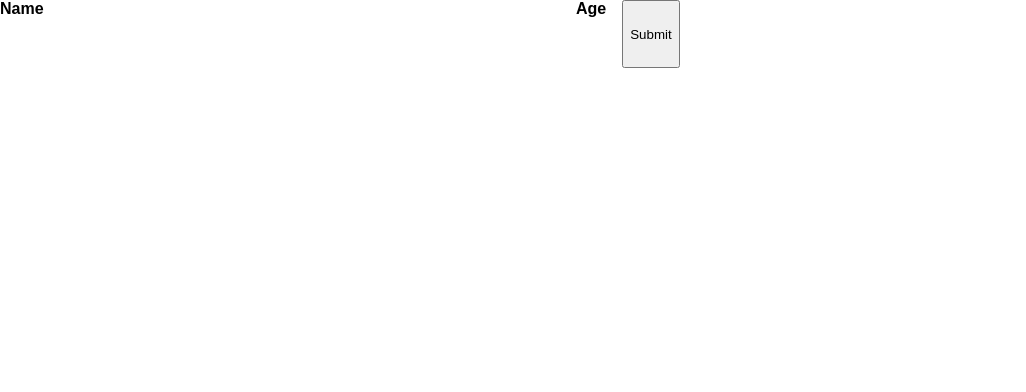
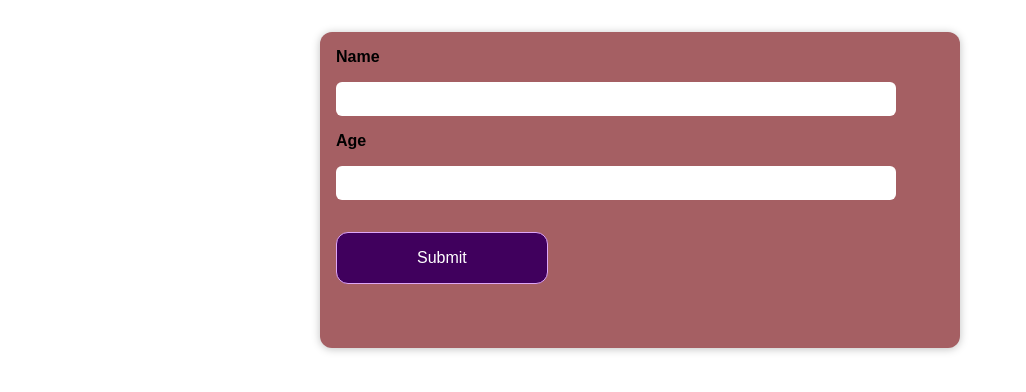
Before and after one commit to ColinMattutini/User-Creation-Deletion, a React (Create React App) app in the folder user-creation-deletion/: page / in a window 1280 px wide. Shown: the top 392 px of the page, without its empty margins (0-1026 px from the left). Built offline with nearby package versions, Linux system fonts and the light colour scheme.

Commit message:
Created Entry Form with text/num input

```diff
--- /dev/null
+++ b/user-creation-deletion/src/Components/UI/Card.css
@@ -0,0 +1,5 @@
+.card{
+    border-radius: 12px;
+    box-shadow: 0 1px 8px rgba(0,0,0,0.25);
+
+}
--- /dev/null
+++ b/user-creation-deletion/src/Components/UI/Card.js
@@ -0,0 +1,8 @@
+import './Card.css';
+
+const Card = (props) => {
+    const classes = 'card' + props.className;
+    return <div classname={classes}>{props.children}</div>
+}
+
+export default Card;
--- a/user-creation-deletion/src/Components/Users.css
+++ b/user-creation-deletion/src/Components/Users.css
@@ -1,3 +1,14 @@
+.new-user {
+    background-color: #a55f63;
+    padding: 1rem;
+    margin: 2rem auto;
+    width: 40rem;
+    max-width: 95%;
+    border-radius: 12px;
+    text-align: center;
+    box-shadow: 0 1px 8px rgba(0, 0, 0, 0.25);
+  }
+
 .new-user__controls {
     display: flex;
     flex-wrap: wrap;
@@ -21,6 +32,37 @@
     max-width: 100%;
 }
 
-.new-expense__actions {
+.new-user__actions {
     text-align: right;
 }
+
+.new-user button {
+
+    font: inherit;
+    cursor: pointer;
+    padding: 1rem 5rem;
+    border: 1px solid #dea6f8;
+    background-color: #40005d;
+    color: white;
+    border-radius: 12px;
+    margin-right: 8rem;
+    margin-top: 1rem;
+
+  }
+
+  .new-user button:hover,
+  .new-user button:active {
+    background-color: #510674;
+    border-color: #510674;
+  }
+
+  .new-user button.alternative {
+    color: #220131;
+    border-color: transparent;
+    background-color: transparent;
+  }
+
+  .new-user button.alternative:hover,
+  .new-user button.alternative:active {
+    background-color: #ddb3f8;
+  }
--- a/user-creation-deletion/src/Components/Users.js
+++ b/user-creation-deletion/src/Components/Users.js
@@ -1,9 +1,12 @@
 import React from 'react';
 import './Users.css';
+import Card from './UI/Card.js';
 
 const Users = (props) => {
 
     return(
+        <Card>
+        <div className='new-user'>
         <form>
         <div className='new-user__controls'>
             <div className='new-user__control'>
@@ -12,10 +15,13 @@ const Users = (props) => {
             </div>
             <div className='new-user__control'>
                 <label>Age</label>
+                <input type='number'/>
             </div>
             <button type='button'>Submit</button>
         </div>
         </form>
+        </div>
+        </Card>
 
     )
 
```
